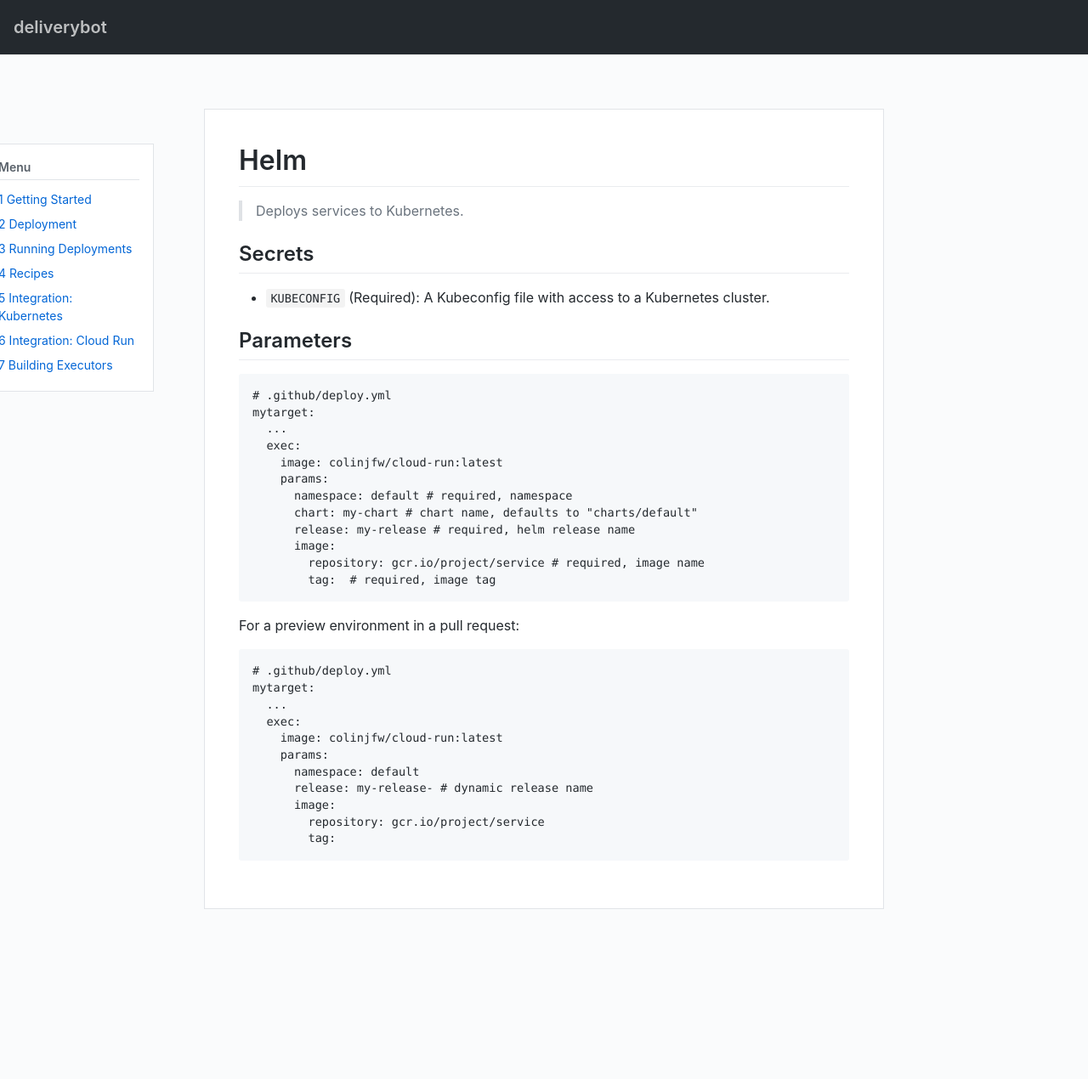
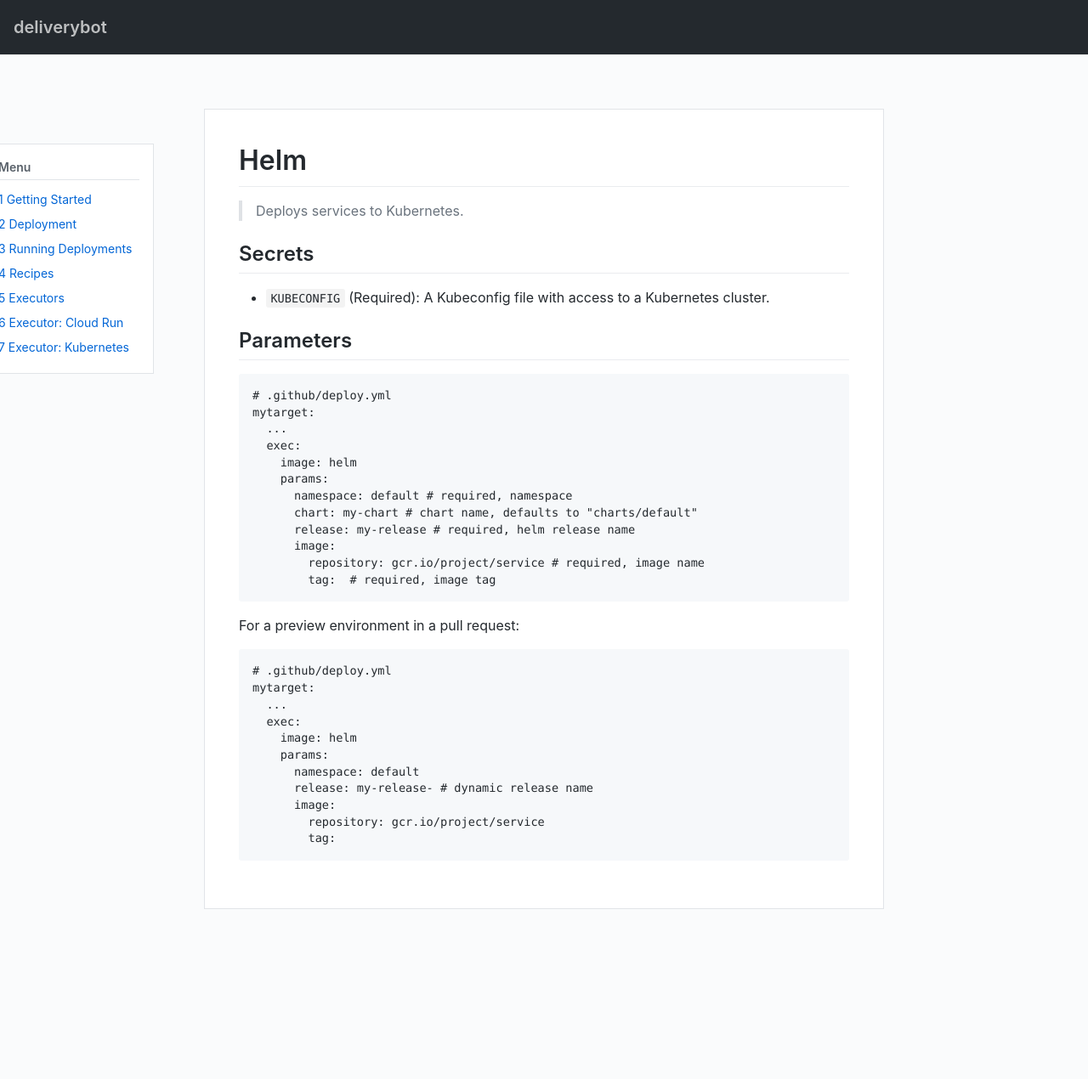
Before and after one commit to deliverybot/deliverybot.github.io, a Jekyll site: the page built from docs/executors/helm.md, in a window 1280 px wide. Shown: the whole page at 85% size. Built offline with Jekyll 4.4.1, drawn with Linux system fonts in a browser that asks for light colours.

Commit message:
Add executors index.

```diff
--- a/docs/cloud-run.md
+++ b/docs/executors/cloud-run.md
@@ -1,6 +1,6 @@
 ---
 layout: page
-title: "6 Integration: Cloud Run"
+title: "6 Executor: Cloud Run"
 ---
 
 # Cloud Run
@@ -19,7 +19,7 @@
 mytarget:
   ...
   exec:
-    image: colinjfw/cloud-run:latest
+    image: cloud-run
     params:
       service: deliverybot # required, name of service
       image:
@@ -35,7 +35,7 @@
   ...
   environment: pr{{pr}}
   exec:
-    image: colinjfw/cloud-run:latest
+    image: cloud-run
     params:
       service: deliverybot-{{pr}} # dynamic service name
       image:
--- a/docs/kubernetes.md
+++ b/docs/executors/helm.md
@@ -1,6 +1,6 @@
 ---
 layout: page
-title: "5 Integration: Kubernetes"
+title: "7 Executor: Kubernetes"
 ---
 
 # Helm
@@ -19,7 +19,7 @@
 mytarget:
   ...
   exec:
-    image: colinjfw/cloud-run:latest
+    image: helm
     params:
       namespace: default # required, namespace
       chart: my-chart # chart name, defaults to "charts/default"
@@ -36,7 +36,7 @@
 mytarget:
   ...
   exec:
-    image: colinjfw/cloud-run:latest
+    image: helm
     params:
       namespace: default
       release: my-release-{{pr}} # dynamic release name
--- a/docs/build-executor.md
+++ b/docs/executors/index.md
@@ -1,9 +1,9 @@
 ---
 layout: page
-title: 7 Building Executors
+title: 5 Executors
 ---
 
-# Building Executors
+# Executors
 
 > Individual containers that provide deployments.
 
```
